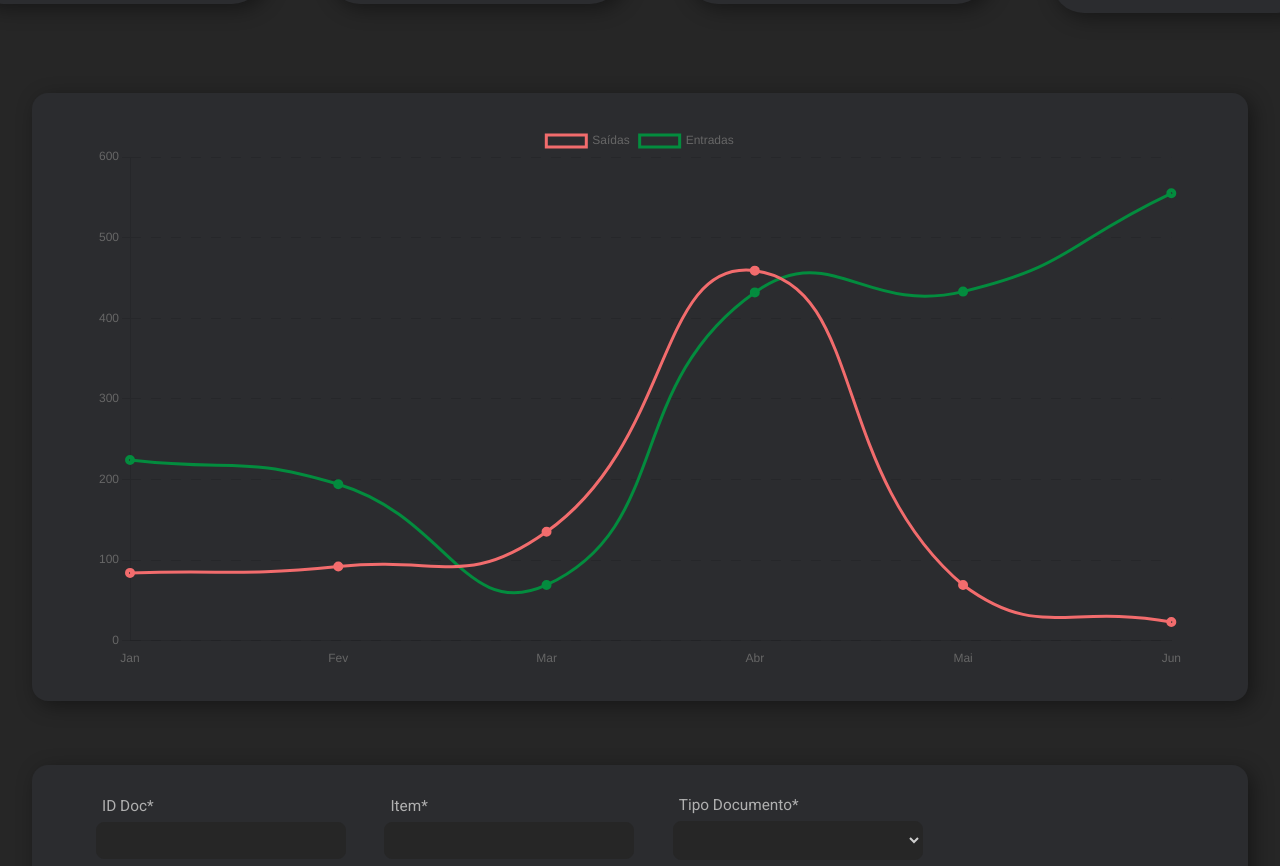
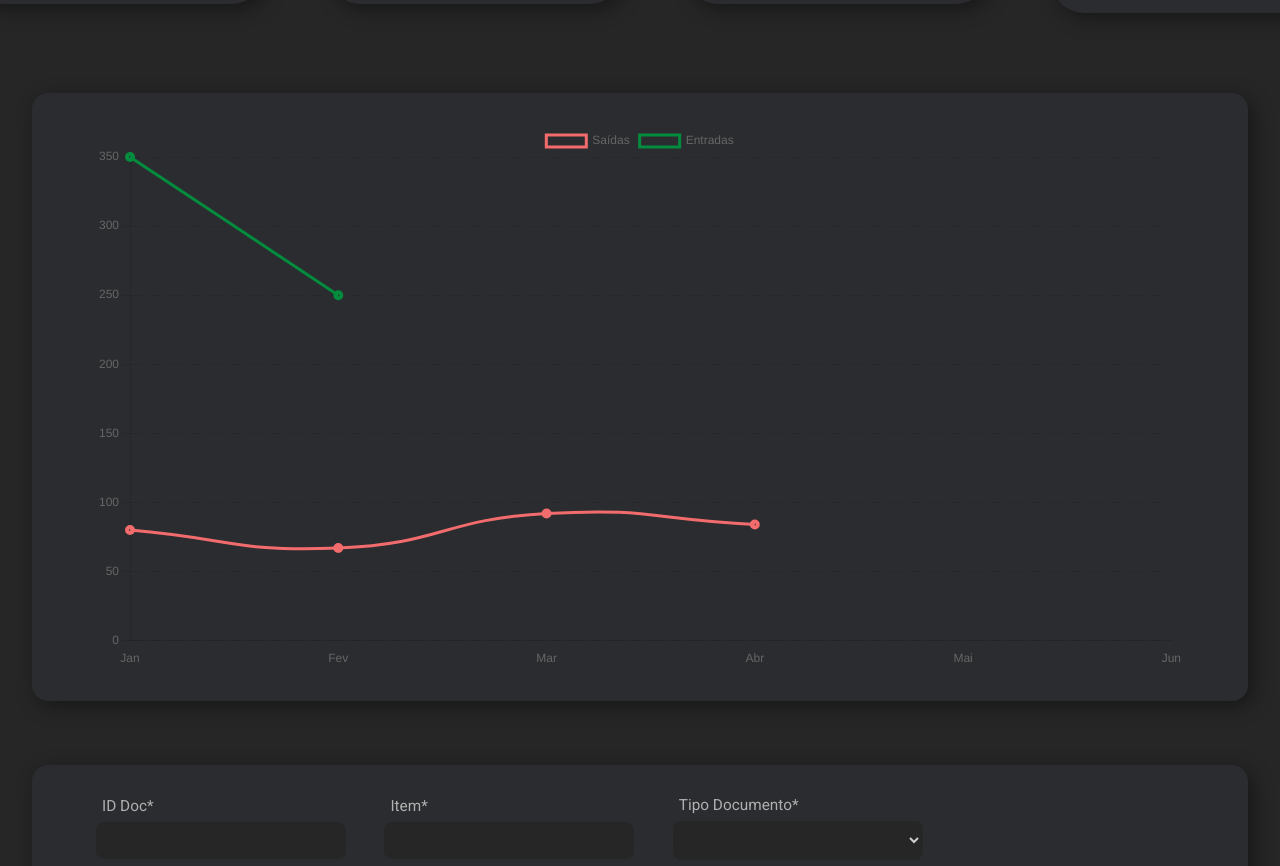
Before and after one commit to Fsouzza/chacal-servicev2, a React (Create React App) app: page / in a window 1280 px wide. Shown: the part 543-1409 px from the top of the page. Built offline with nearby package versions, Linux system fonts and the light colour scheme.

Commit message:
implementando chart dinamico

```diff
--- a/src/components/charts/index.tsx
+++ b/src/components/charts/index.tsx
@@ -1,6 +1,7 @@
 import { Line } from 'react-chartjs-2';
 import { Chart as ChartJS, LineElement, CategoryScale, LinearScale, PointElement, Legend, Tooltip } from 'chart.js';
 import styles from './charts.module.scss';
+import { items } from 'data/itens';
 
 ChartJS.register(
   LineElement,
@@ -12,16 +13,29 @@ ChartJS.register(
 );
 
 export const MyChart = () => {
+  const entrada = [];
+  const saida = [];
+  const lista = items;
 
-  const valoresEntrada: number[] = [84,92,135,459,69,23];
-  const valoresSaida: number[] = [224, 194, 69, 432, 433, 555];
+  for(let i=0; i<lista.length; i++){
+
+    if(lista[i].lancamentos === 'Entrada'){
+      entrada.push(lista[i].valor);
+    }
+    if(lista[i].lancamentos === 'Saída'){
+      saida.push(lista[i].valor);
+    }
+  }
+
+  const valoresEntrada: number[] = entrada;
+  const valoresSaida: number[] = saida;
   const meses:string[] = ['Jan', 'Fev', 'Mar', 'Abr', 'Mai', 'Jun'];
 
   const data = {
     labels: meses,
     datasets: [{
       label: 'Saídas',
-      data: valoresEntrada,
+      data: valoresSaida,
       backgroundColor: 'transparent',
       borderColor: '#f26c6d',
       pointBorderColor: '#f26c6d',
@@ -30,7 +44,7 @@ export const MyChart = () => {
     },
     {
       label: 'Entradas',
-      data: valoresSaida,
+      data: valoresEntrada,
       backgroundColor: 'transparent',
       borderColor: '#038C3E',
       pointBorderColor: '#038C3E',
```
